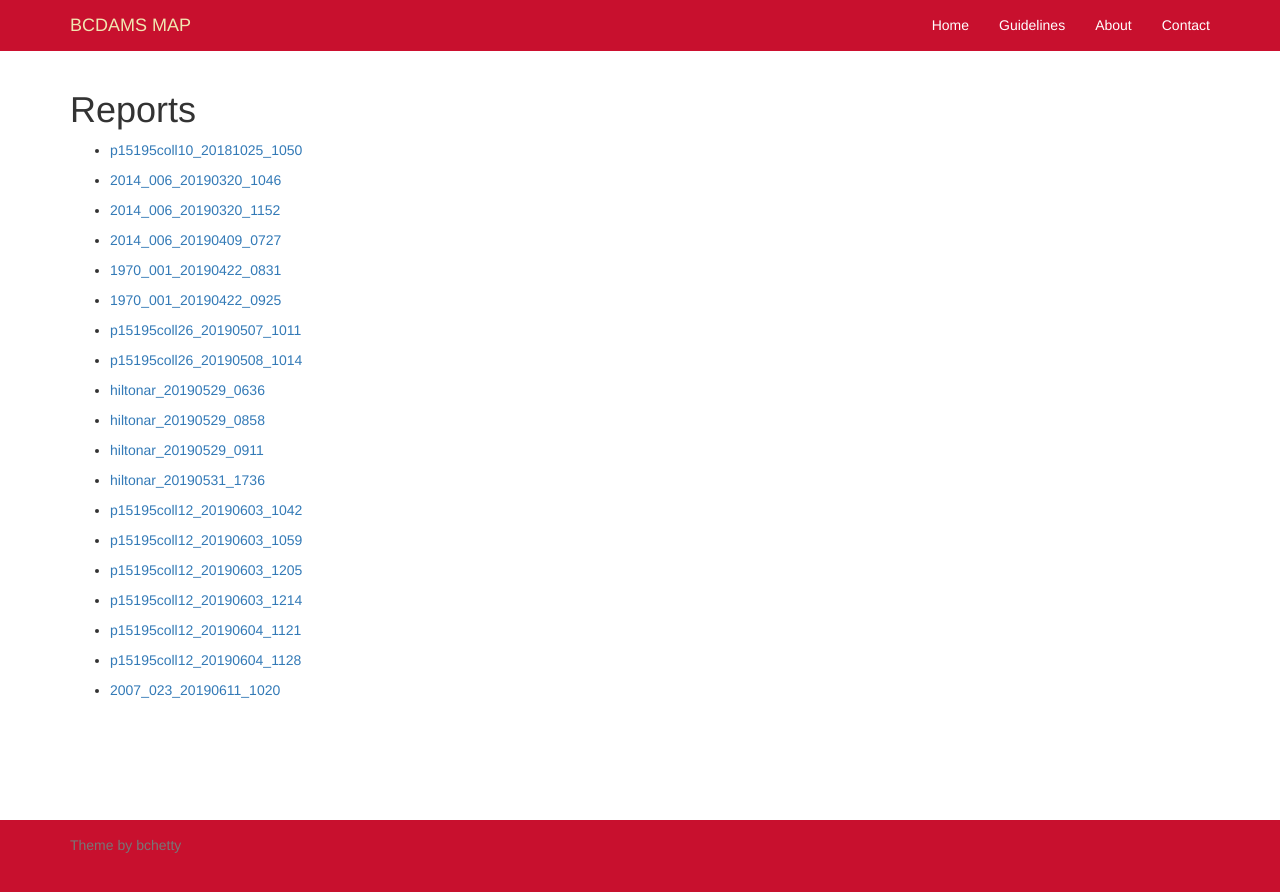
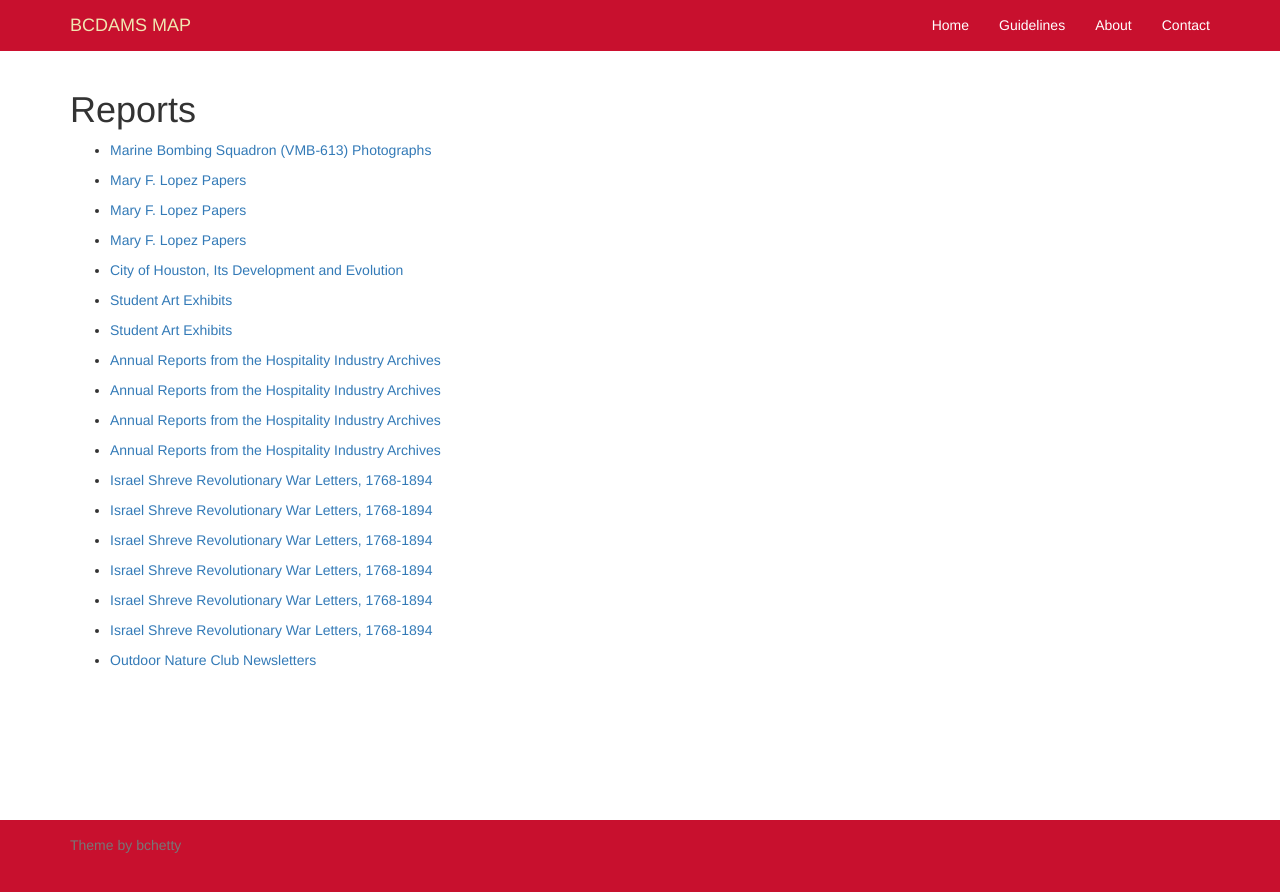
Before and after one commit to uhlibraries-digital/bcdams-map, a Jekyll site: the page built from migration/index.md, in a window 1280 px wide. Shown: the top 892 px of the page. Built offline with Jekyll 4.4.1, drawn with Linux system fonts in a browser that asks for light colours; nearby versions of some CDN libraries; comment, search, counter and statistics services are not loaded.

Commit message:
update labels for markdowns

```diff
--- a/_data/migration.yml
+++ b/_data/migration.yml
@@ -1,56 +1,53 @@
-- label: p15195coll10_20181025_1050
+- label: Marine Bombing Squadron (VMB-613) Photographs
   file: p15195coll10_20181025_1050
 
-- label: '2014_006_20190320_1046'
+- label: Mary F. Lopez Papers
   file: '2014_006_20190320_1046'
 
-- label: '2014_006_20190320_1152'
+- label: Mary F. Lopez Papers
   file: '2014_006_20190320_1152'
 
-- label: '2014_006_20190409_0727'
+- label: Mary F. Lopez Papers
   file: '2014_006_20190409_0727'
 
-- label: '1970_001_20190422_0831'
-  file: '1970_001_20190422_0831'
-
-- label: '1970_001_20190422_0925'
+- label: City of Houston, Its Development and Evolution
   file: '1970_001_20190422_0925'
 
-- label: 'p15195coll26_20190507_1011'
+- label: Student Art Exhibits
   file: 'p15195coll26_20190507_1011'
 
-- label: 'p15195coll26_20190508_1014'
+- label: Student Art Exhibits
   file: 'p15195coll26_20190508_1014'
 
-- label: 'hiltonar_20190529_0636'
+- label: Annual Reports from the Hospitality Industry Archives
   file: 'hiltonar_20190529_0636'
 
-- label: 'hiltonar_20190529_0858'
+- label: Annual Reports from the Hospitality Industry Archives
   file: 'hiltonar_20190529_0858'
 
-- label: 'hiltonar_20190529_0911'
+- label: Annual Reports from the Hospitality Industry Archives
   file: 'hiltonar_20190529_0911'
 
-- label: 'hiltonar_20190531_1736'
+- label: Annual Reports from the Hospitality Industry Archives
   file: 'hiltonar_20190531_1736'
 
-- label: 'p15195coll12_20190603_1042'
+- label: Israel Shreve Revolutionary War Letters, 1768-1894
   file: 'p15195coll12_20190603_1042'
 
-- label: 'p15195coll12_20190603_1059'
+- label: Israel Shreve Revolutionary War Letters, 1768-1894
   file: 'p15195coll12_20190603_1059'
 
-- label: 'p15195coll12_20190603_1205'
+- label: Israel Shreve Revolutionary War Letters, 1768-1894
   file: 'p15195coll12_20190603_1205'
 
-- label: 'p15195coll12_20190603_1214'
+- label: Israel Shreve Revolutionary War Letters, 1768-1894
   file: 'p15195coll12_20190603_1214'
 
-- label: 'p15195coll12_20190604_1121'
+- label: Israel Shreve Revolutionary War Letters, 1768-1894
   file: 'p15195coll12_20190604_1121'
 
-- label: 'p15195coll12_20190604_1128'
+- label: Israel Shreve Revolutionary War Letters, 1768-1894
   file: 'p15195coll12_20190604_1128'
 
-- label: '2007_023_20190611_1020'
+- label: Outdoor Nature Club Newsletters
   file: '2007_023_20190611_1020'
```
